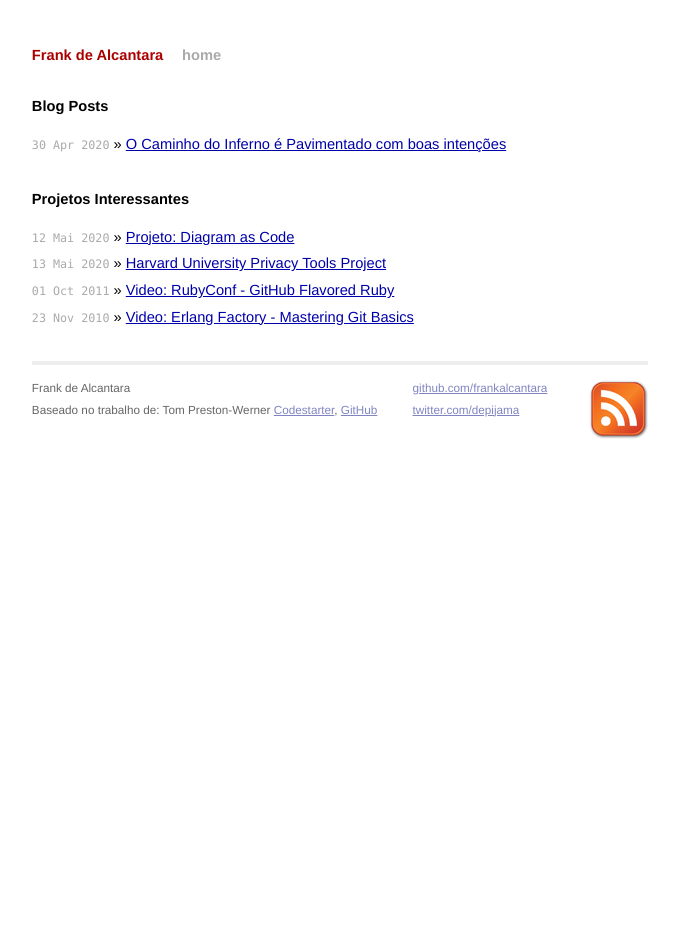
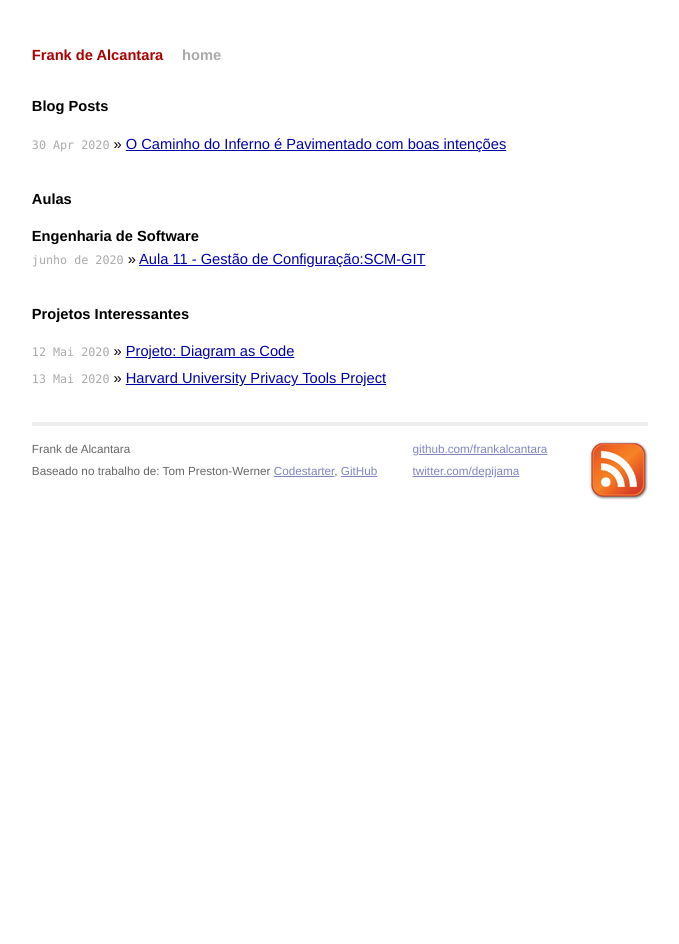
Before and after one commit to mojombo/mojombo.github.io, a Jekyll site: the page built from index.html, in a window 1280 px wide. Shown: the whole page, without its empty margins (300-979 px from the left). Built offline with Jekyll 4.4.1, drawn with Linux system fonts in a browser that asks for light colours.

Commit message:
Incluíndo a aula de gestão de configuração - SCM e GIT

```diff
--- a/index.html
+++ b/index.html
@@ -11,12 +11,16 @@ title: Frank de Alcantara
     {% endfor %}
   </ul>
 
+  <h1>Aulas</h1>
+  <h2>Engenharia de Software</h2>
+  <ul class="posts">
+    <li><span>junho de 2020</span> &raquo; <a href="https://frankalcantara.com/Aulas/EngSoftwareII/11-Scm-Git.html#/">Aula 11 - Gestão de Configuração:SCM-GIT</a></li>
+   </ul>
+
   <h1>Projetos Interessantes</h1>
   <ul class="posts">
     <li><span>12 Mai 2020</span> &raquo; <a href="https://diagrams.mingrammer.com/">Projeto: Diagram as Code</a></li>
     <li><span>13 Mai 2020</span> &raquo; <a href="https://privacytools.seas.harvard.edu/opendp">Harvard University Privacy Tools Project</a></li>
-    <li><span>01 Oct 2011</span> &raquo; <a href="http://confreaks.com/videos/712-rubyconf2011-github-flavored-ruby">Video: RubyConf - GitHub Flavored Ruby</a></li>
-    <li><span>23 Nov 2010</span> &raquo; <a href="http://vimeo.com/17118008">Video: Erlang Factory - Mastering Git Basics</a></li>
   </ul>
 
 
```
